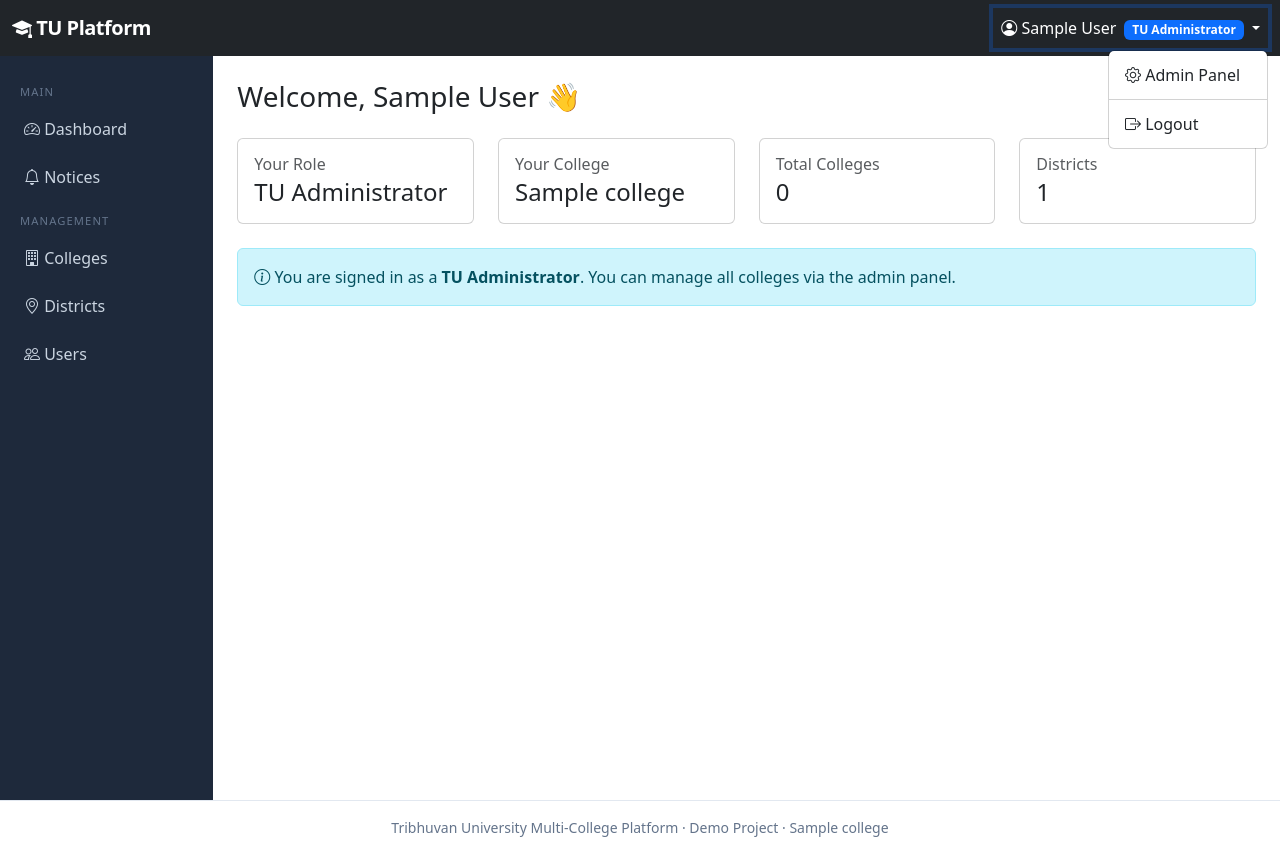
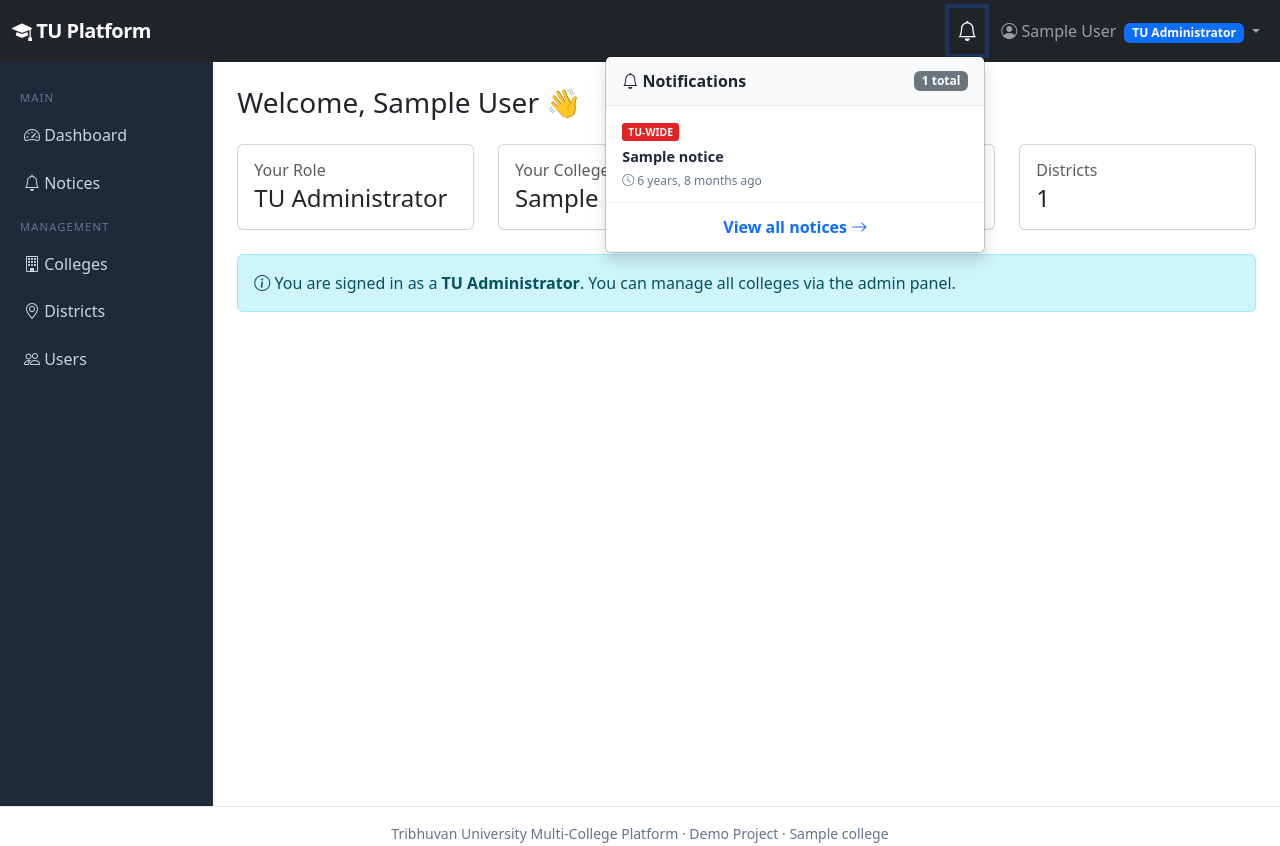
Before and after one commit to sushantcdy734/tu-platform, a Django app: page / in a window 1280 px wide, after a click that opens the changed part. Shown: the top 846 px of the page. Run offline with Django 5.2, Linux system fonts and the light colour scheme; a user stored in the database is signed in; tables that the repository leaves empty hold one stand-in row (values such as "Sample post").

Commit message:
Add notification bell with dropdown

```diff
--- a/config/settings.py
+++ b/config/settings.py
@@ -62,7 +62,7 @@
 TEMPLATES = [
     {
         'BACKEND': 'django.template.backends.django.DjangoTemplates',
-        'DIRS': [BASE_DIR / 'templates'],   # <-- changed this line
+        'DIRS': [BASE_DIR / 'templates'],
         'APP_DIRS': True,
         'OPTIONS': {
             'context_processors': [
@@ -70,6 +70,7 @@
                 'django.template.context_processors.request',
                 'django.contrib.auth.context_processors.auth',
                 'django.contrib.messages.context_processors.messages',
+                'notices.context_processors.notice_counts',   # <-- ADD THIS
             ],
         },
     },
--- /dev/null
+++ b/notices/context_processors.py
@@ -0,0 +1,25 @@
+from .models import Notice
+
+
+def notice_counts(request):
+    """
+    Makes `recent_notices`, `total_notices` and `recent_notice_count`
+    available to every template automatically.
+    """
+    if not request.user.is_authenticated:
+        return {}
+
+    visible = Notice.visible_to(request.user)
+    recent = visible[:5]
+
+    # Count notices from the last 7 days — these are "new"
+    from django.utils import timezone
+    from datetime import timedelta
+    one_week_ago = timezone.now() - timedelta(days=7)
+    recent_count = visible.filter(created_at__gte=one_week_ago).count()
+
+    return {
+        'recent_notices': recent,
+        'total_notices': visible.count(),
+        'recent_notice_count': recent_count,
+    }
--- a/templates/base.html
+++ b/templates/base.html
@@ -31,6 +31,52 @@
     }
     .main-content { padding: 1.5rem; }
     footer { border-top: 1px solid #e2e8f0; padding: 1rem 0; color: #64748b; font-size: 0.875rem; }
+
+    /* Notification dropdown */
+    .notif-dropdown { width: 380px; max-height: 480px; overflow-y: auto; padding: 0; }
+    .notif-header {
+      padding: 0.75rem 1rem;
+      border-bottom: 1px solid #e2e8f0;
+      font-weight: 600;
+      background: #f8fafc;
+      position: sticky;
+      top: 0;
+    }
+    .notif-item {
+      display: block;
+      padding: 0.75rem 1rem;
+      border-bottom: 1px solid #f1f5f9;
+      color: #1e293b;
+      text-decoration: none;
+      transition: background 0.15s;
+    }
+    .notif-item:hover { background: #f8fafc; }
+    .notif-item .notif-scope {
+      font-size: 0.65rem;
+      text-transform: uppercase;
+      font-weight: 700;
+      padding: 2px 6px;
+      border-radius: 3px;
+      color: #fff;
+    }
+    .notif-item .notif-scope.tu { background: #dc2626; }
+    .notif-item .notif-scope.college { background: #2563eb; }
+    .notif-item .notif-scope.department { background: #0891b2; }
+    .notif-item .notif-title { font-weight: 600; font-size: 0.9rem; margin: 4px 0; }
+    .notif-item .notif-time { font-size: 0.75rem; color: #64748b; }
+    .notif-bell { position: relative; }
+    .notif-badge {
+      position: absolute;
+      top: 4px;
+      right: 4px;
+      font-size: 0.65rem;
+      padding: 2px 5px;
+      background: #dc2626;
+      color: #fff;
+      border-radius: 10px;
+      font-weight: 700;
+      line-height: 1;
+    }
   </style>
 </head>
 <body>
@@ -45,8 +91,53 @@
       <span class="navbar-toggler-icon"></span>
     </button>
     <div class="collapse navbar-collapse" id="topNav">
-      <ul class="navbar-nav ms-auto">
+      <ul class="navbar-nav ms-auto align-items-center">
+
         {% if user.is_authenticated %}
+          <!-- Notification Bell -->
+          <li class="nav-item dropdown me-2">
+            <a class="nav-link notif-bell position-relative" href="#"
+               data-bs-toggle="dropdown" aria-expanded="false"
+               title="Notices &amp; Announcements">
+              <i class="bi bi-bell fs-5"></i>
+              {% if recent_notice_count %}
+                <span class="notif-badge">{{ recent_notice_count }}</span>
+              {% endif %}
+            </a>
+            <div class="dropdown-menu dropdown-menu-end notif-dropdown shadow">
+              <div class="notif-header d-flex justify-content-between align-items-center">
+                <span><i class="bi bi-bell"></i> Notifications</span>
+                <span class="badge bg-secondary">{{ total_notices }} total</span>
+              </div>
+
+              {% if recent_notices %}
+                {% for n in recent_notices %}
+                  <a class="notif-item" href="{% url 'notice_list' %}">
+                    <span class="notif-scope {{ n.scope }}">
+                      {{ n.get_scope_display }}
+                      {% if n.scope == 'college' and n.college %} · {{ n.college.code }}{% endif %}
+                      {% if n.scope == 'department' and n.department %} · {{ n.department.code }}{% endif %}
+                    </span>
+                    <div class="notif-title">{{ n.title|truncatechars:60 }}</div>
+                    <div class="notif-time">
+                      <i class="bi bi-clock"></i> {{ n.created_at|timesince }} ago
+                    </div>
+                  </a>
+                {% endfor %}
+                <a class="notif-item text-center text-primary fw-semibold"
+                   href="{% url 'notice_list' %}">
+                  View all notices <i class="bi bi-arrow-right"></i>
+                </a>
+              {% else %}
+                <div class="notif-item text-center text-muted py-4">
+                  <i class="bi bi-inbox fs-3 d-block mb-2"></i>
+                  No notices yet
+                </div>
+              {% endif %}
+            </div>
+          </li>
+
+          <!-- User Dropdown -->
           <li class="nav-item dropdown">
             <a class="nav-link dropdown-toggle" href="#" data-bs-toggle="dropdown">
               <i class="bi bi-person-circle"></i>
@@ -77,14 +168,17 @@
       <nav class="col-md-2 d-none d-md-block sidebar p-0">
         <div class="pt-3">
 
-          <!-- Main -->
           <div class="nav-section">Main</div>
           <ul class="nav flex-column">
             <li><a class="nav-link" href="/"><i class="bi bi-speedometer2"></i> Dashboard</a></li>
-            <li><a class="nav-link" href="{% url 'notice_list' %}"><i class="bi bi-bell"></i> Notices</a></li>
+            <li><a class="nav-link" href="{% url 'notice_list' %}">
+              <i class="bi bi-bell"></i> Notices
+              {% if recent_notice_count %}
+                <span class="badge bg-danger ms-1">{{ recent_notice_count }}</span>
+              {% endif %}
+            </a></li>
           </ul>
 
-          <!-- TU Admin + College Admin + Django staff -->
           {% if user.is_tu_admin or user.is_college_admin or user.is_staff %}
             <div class="nav-section">Management</div>
             <ul class="nav flex-column">
@@ -96,7 +190,6 @@
             </ul>
           {% endif %}
 
-          <!-- Student -->
           {% if user.is_student %}
             <div class="nav-section">Student</div>
             <ul class="nav flex-column">
@@ -106,7 +199,6 @@
             </ul>
           {% endif %}
 
-          <!-- Teacher -->
           {% if user.is_teacher %}
             <div class="nav-section">Teacher</div>
             <ul class="nav flex-column">
```
